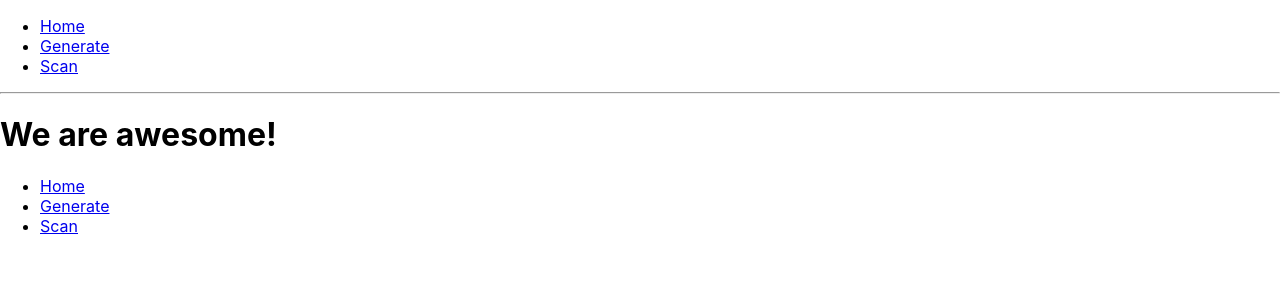
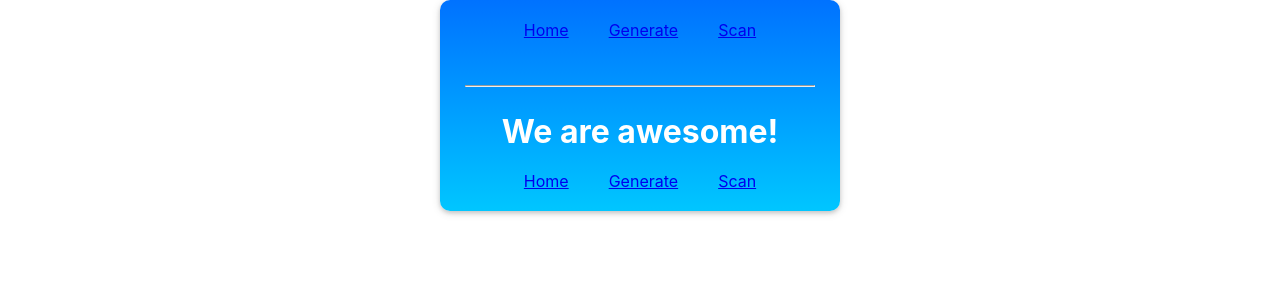
Before and after one commit to simonhalimonov-dci/dci-campus-qrcode, a React (Create React App) app: page / in a window 1280 px wide. Shown: the top 300 px of the page. Built offline with nearby package versions, Linux system fonts and the light colour scheme.

Commit message:
Add styling

```diff
--- a/package.json
+++ b/package.json
@@ -8,16 +8,14 @@
     "react-dom": "^16.5.2",
     "react-qr-reader": "^2.1.1",
     "react-router-dom": "^4.3.1",
-    "react-scripts": "2.0.5"
+    "react-scripts": "2.0.5",
+    "styled-components": "^4.0.2"
   },
   "scripts": {
     "start": "react-scripts start",
     "build": "react-scripts build",
     "test": "react-scripts test",
     "eject": "react-scripts eject"
-  },
-  "eslintConfig": {
-    "extends": "react-app"
   },
   "browserslist": [
     ">0.2%",
--- a/src/App.css
+++ b/src/App.css
@@ -1,30 +1,4 @@
-.App {
-  text-align: center;
+html *{
+  box-sizing: border-box;
+  margin: 0 auto;
 }
-
-.App-logo {
-  animation: App-logo-spin infinite 20s linear;
-  height: 40vmin;
-}
-
-.App-header {
-  min-height: 100vh;
-  display: flex;
-  flex-direction: column;
-  align-items: center;
-  justify-content: center;
-  font-size: calc(10px + 2vmin);
-}
-
-.App-link {
-  color: #61dafb;
-}
-
-@keyframes App-logo-spin {
-  from {
-    transform: rotate(0deg);
-  }
-  to {
-    transform: rotate(360deg);
-  }
-}
--- a/src/App.js
+++ b/src/App.js
@@ -9,23 +9,80 @@ import {
 
 import QrReader from 'react-qr-reader'
 import QRCode from 'qrcode.react'
+import styled from 'styled-components'
+
+const Container = styled.div`
+    box-sizing: border-box;
+    box-shadow: 0 2px 4px 0 rgba(0,0,0,0.16),0 2px 10px 0 rgba(0,0,0,0.12)!important;
+    width: 400px;
+    text-align: center;
+    /* border: 1px solid black; */
+    border-radius: 10px;
+    background: #00c6ff;  /* fallback for old browsers */
+    background: -webkit-linear-gradient(to bottom, #0072ff, #00c6ff);  /* Chrome 10-25, Safari 5.1-6 */
+    background: linear-gradient(to bottom, #0072ff, #00c6ff); /* W3C, IE 10+/ Edge, Firefox 16+, Chrome 26+, Opera 12+, Safari 7+ */
+    color: #fff;
+`
+
+const Navbar = styled.div`
+  display: flex;
+  justify-content: center;
+`
+const Li = styled.li`
+  margin: 20px;
+  list-style: none;
+  color: #fff;
+`
+const Navigation = styled.div`
+
+`
+
+const Inputs = styled.div`
+  display: flex;
+  flex-direction: column;
+  /* justify-content:center; */
+  align-items: center;
+  margin: 10px;
+`
+const Input = styled.input`
+  margin: 10px;
+  width : 50%;
+  background: transparent;
+  border: 1px solid #ddd;
+  border-radius: 5px;
+  height: 25px;
+  color: #fff;
+  padding: 10px;
+`
+
+const Hr = styled.hr`
+  margin: 25px;
+`
+const Borderdiv = styled.div`
+  border-radius: 25px;
+`
+
+
 
 const App = () => (
+  <Container>
+
     <Router>
-    <div>
-      <ul>
-        <li>
+      <Navigation>
+
+        <Navbar>
+          <Li>
             <Link to="/">Home</Link>
-        </li>
-        <li>
+          </Li>
+          <Li>
             <Link to="/generate-qrcode">Generate</Link>
-        </li>
-        <li>
+          </Li>
+          <Li>
             <Link to="/scan-qrcode">Scan</Link>
-        </li>
-      </ul>
+          </Li>
+        </Navbar>
 
-      <hr />
+        <Hr />
 
         <Route exact path="/" component={Home} />
         <Route
@@ -33,24 +90,25 @@ const App = () => (
           component={GenerateQRCode}
         />
         <Route path="/scan-qrcode" component={ScanQRCode} />
-    </div>
+      </Navigation>
     </Router>
+  </Container>
 )
 
 const Home = () => (
   <div>
     <h1>We are awesome!</h1>
-    <ul>
-      <li>
+    <Navbar>
+      <Li>
         <Link to="/">Home</Link>
-      </li>
-      <li>
+      </Li>
+      <Li>
         <Link to="/generate-qrcode">Generate</Link>
-      </li>
-      <li>
+      </Li>
+      <Li>
         <Link to="/scan-qrcode">Scan</Link>
-      </li>
-    </ul>
+      </Li>
+    </Navbar>
   </div>
 )
 
@@ -75,25 +133,27 @@ class GenerateQRCode extends Component {
     return (
       <div className="App">
         <header className="App-header">
-          <input
+          <Inputs>
+            <Input
               onChange={this.handleChange('student_name')}
               type="text"
             />
-          <input
+            <Input
               onChange={this.handleChange('student_id')}
               type="text"
             />
-          <input
+            <Input
               onChange={this.handleChange('student_class')}
               type="text"
             />
+          </Inputs>
           <QRCode
             value={`{"student_name": "${
               this.state.student_name
               }", "student_id":"${
               this.state.student_id
               }", "student_class":"${this.state.student_class}"}`}
-            size={512}
+            size={400}
             bgColor={'#ffffff'}
             fgColor={'#000000'}
             level={'L'}
@@ -151,13 +211,15 @@ class QRCamera extends Component {
   render() {
     return (
       <div>
+        <Borderdiv>
           <QrReader
             delay={this.state.delay}
             onError={this.handleError}
             onScan={this.handleScan}
-          style={{ width: 500 }}
+            style={{ width: 400 }}
           />
-        <hr/>
+        </Borderdiv>
+        <Hr />
         {this.state.student && <div>
           <h1>{this.state.student.student_name}</h1>
           <h2>{this.state.student.student_class}</h2>
```
Also changed, not shown: 2 other files (tests, documents, lock files or other folders). Lines whose indentation alone changed are shown as unchanged.
